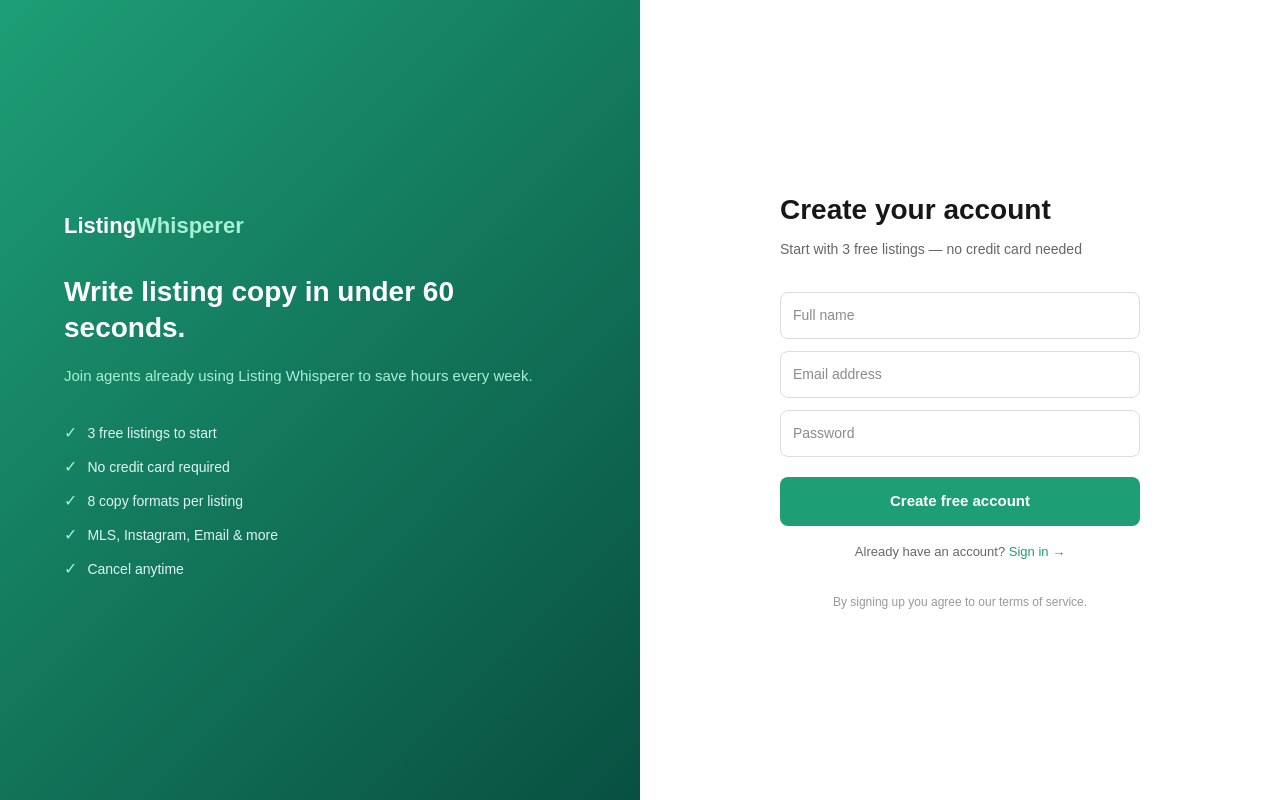
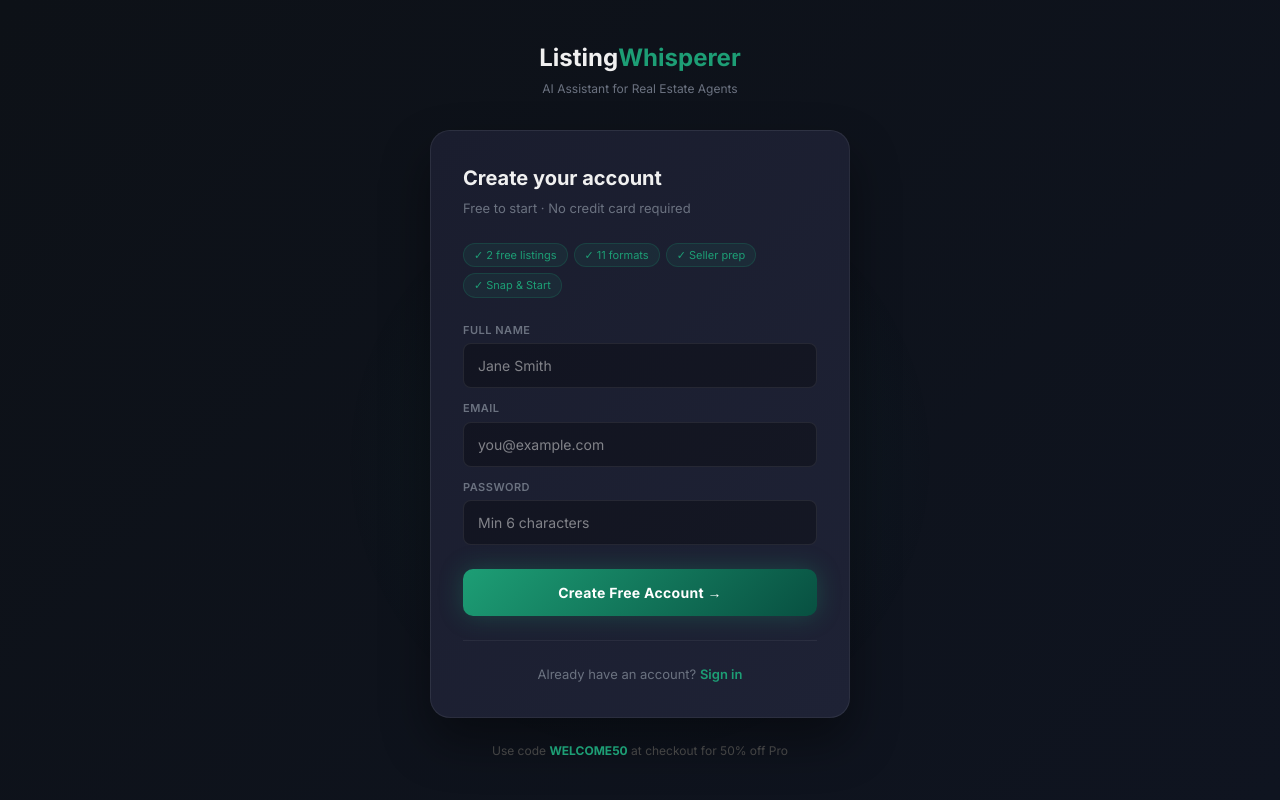
Before and after one commit to APD013/listing-whisperer, a Next.js app: page /signup in a window 1280 px wide. Built offline with nearby package versions, Linux system fonts and the light colour scheme; no server answers.

Commit message:
Redesign login and signup pages with dark premium UI

```diff
--- a/src/app/login/page.tsx
+++ b/src/app/login/page.tsx
@@ -34,43 +34,76 @@ export default function LoginPage() {
   }
 
   return (
-    <main style={{minHeight:'100vh',display:'flex',fontFamily:'sans-serif'}}>
-      {/* LEFT SIDE */}
-      <div style={{flex:1,background:'linear-gradient(135deg,#1D9E75,#085041)',display:'flex',flexDirection:'column',justifyContent:'center',padding:'4rem',color:'#fff'}}>
-        <div style={{fontSize:'22px',fontWeight:'700',marginBottom:'2rem'}}>Listing<span style={{color:'#a8f0d4'}}>Whisperer</span></div>
-        <h2 style={{fontSize:'1.75rem',fontWeight:'600',lineHeight:'1.3',marginBottom:'1rem'}}>
-          Turn rough listing notes into polished marketing copy — in seconds.
-        </h2>
-        <p style={{fontSize:'15px',color:'#a8f0d4',lineHeight:'1.8',marginBottom:'2rem'}}>
-          MLS descriptions, Instagram captions, email blasts, and more. All from one set of notes.
-        </p>
-        {['8 copy formats in one click','MLS-ready formatting','Tone & buyer targeting','Saves listing history'].map(item => (
-          <div key={item} style={{display:'flex',alignItems:'center',gap:'10px',marginBottom:'10px'}}>
-            <span style={{color:'#a8f0d4',fontSize:'16px'}}>✓</span>
-            <span style={{fontSize:'14px',color:'#e0f7ee'}}>{item}</span>
+    <main style={{minHeight:'100vh',background:'linear-gradient(135deg, #0d1117 0%, #0f1420 100%)',fontFamily:"'Inter', sans-serif",display:'flex',alignItems:'center',justifyContent:'center',padding:'2rem'}}>
+
+      {/* BACKGROUND GLOW */}
+      <div style={{position:'fixed',top:'20%',left:'50%',transform:'translateX(-50%)',width:'600px',height:'600px',background:'radial-gradient(circle, rgba(29,158,117,0.08) 0%, transparent 70%)',pointerEvents:'none'}}/>
+
+      <div style={{width:'100%',maxWidth:'420px',position:'relative',zIndex:1}}>
+
+        {/* LOGO */}
+        <div style={{textAlign:'center',marginBottom:'2rem'}}>
+          <a href="/" style={{textDecoration:'none'}}>
+            <div style={{fontSize:'24px',fontWeight:'700',color:'#f0f0f0'}}>
+              Listing<span style={{color:'#1D9E75'}}>Whisperer</span>
+            </div>
+            <div style={{fontSize:'12px',color:'#6b7280',marginTop:'4px'}}>AI Assistant for Real Estate Agents</div>
+          </a>
+        </div>
+
+        {/* CARD */}
+        <div style={{background:'linear-gradient(135deg, #1a1d2e 0%, #1e2235 100%)',borderRadius:'20px',border:'1px solid rgba(255,255,255,0.07)',padding:'2rem',boxShadow:'0 24px 48px rgba(0,0,0,0.4)'}}>
+
+          <h1 style={{fontSize:'1.25rem',fontWeight:'700',color:'#f0f0f0',marginBottom:'6px'}}>Welcome back</h1>
+          <p style={{fontSize:'13px',color:'#6b7280',marginBottom:'1.5rem'}}>Sign in to your workspace</p>
+
+          <div style={{marginBottom:'12px'}}>
+            <label style={{fontSize:'11px',fontWeight:'600',color:'#6b7280',display:'block',marginBottom:'5px',letterSpacing:'0.5px',textTransform:'uppercase'}}>Email</label>
+            <input
+              type="email"
+              placeholder="you@example.com"
+              value={email}
+              onChange={e => setEmail(e.target.value)}
+              onKeyDown={e => e.key === 'Enter' && handleLogin()}
+              style={{width:'100%',padding:'11px 14px',background:'rgba(0,0,0,0.3)',border:'1px solid rgba(255,255,255,0.08)',borderRadius:'8px',fontSize:'14px',color:'#f0f0f0',boxSizing:'border-box',outline:'none'}}
+            />
           </div>
-        ))}
-      </div>
 
-      {/* RIGHT SIDE */}
-      <div style={{flex:1,display:'flex',alignItems:'center',justifyContent:'center',padding:'4rem',background:'#fff'}}>
-        <div style={{width:'100%',maxWidth:'360px'}}>
-          <h1 style={{fontSize:'1.75rem',fontWeight:'600',marginBottom:'0.5rem'}}>Welcome back</h1>
-          <p style={{color:'#666',fontSize:'0.875rem',marginBottom:'2rem'}}>Sign in to your Listing Whisperer account</p>
-          <input type="email" placeholder="Email address" value={email} onChange={e=>setEmail(e.target.value)}
-            style={{width:'100%',padding:'12px',border:'1px solid #ddd',borderRadius:'8px',marginBottom:'12px',fontSize:'14px',boxSizing:'border-box'}}/>
-          <input type="password" placeholder="Password" value={password} onChange={e=>setPassword(e.target.value)}
-            style={{width:'100%',padding:'12px',border:'1px solid #ddd',borderRadius:'8px',marginBottom:'20px',fontSize:'14px',boxSizing:'border-box'}}/>
-          {message && <p style={{fontSize:'13px',marginBottom:'12px',color:'red'}}>{message}</p>}
+          <div style={{marginBottom:'1.5rem'}}>
+            <label style={{fontSize:'11px',fontWeight:'600',color:'#6b7280',display:'block',marginBottom:'5px',letterSpacing:'0.5px',textTransform:'uppercase'}}>Password</label>
+            <input
+              type="password"
+              placeholder="••••••••"
+              value={password}
+              onChange={e => setPassword(e.target.value)}
+              onKeyDown={e => e.key === 'Enter' && handleLogin()}
+              style={{width:'100%',padding:'11px 14px',background:'rgba(0,0,0,0.3)',border:'1px solid rgba(255,255,255,0.08)',borderRadius:'8px',fontSize:'14px',color:'#f0f0f0',boxSizing:'border-box',outline:'none'}}
+            />
+          </div>
+
+          {message && (
+            <div style={{background:'rgba(239,68,68,0.1)',border:'1px solid rgba(239,68,68,0.2)',borderRadius:'8px',padding:'10px 14px',marginBottom:'16px'}}>
+              <p style={{fontSize:'13px',color:'#f87171',margin:'0'}}>{message}</p>
+            </div>
+          )}
+
           <button onClick={handleLogin} disabled={loading}
-            style={{width:'100%',padding:'13px',background:'#1D9E75',color:'#fff',border:'none',borderRadius:'8px',fontSize:'15px',fontWeight:'600',cursor:'pointer',marginBottom:'16px'}}>
-            {loading ? 'Signing in...' : 'Sign in'}
+            style={{width:'100%',padding:'13px',background: loading ? '#085041' : 'linear-gradient(135deg,#1D9E75,#085041)',color:'#fff',border:'none',borderRadius:'10px',fontSize:'14px',fontWeight:'700',cursor: loading ? 'not-allowed' : 'pointer',boxShadow: loading ? 'none' : '0 0 24px rgba(29,158,117,0.3)',transition:'all 0.2s',letterSpacing:'0.3px'}}>
+            {loading ? 'Signing in...' : 'Sign In →'}
           </button>
-          <p style={{textAlign:'center',fontSize:'13px',color:'#666'}}>
-            No account? <a href="/signup" style={{color:'#1D9E75',fontWeight:'500'}}>Get started free →</a>
-          </p>
-          <p style={{textAlign:'center',fontSize:'12px',color:'#999',marginTop:'2rem'}}>
-            3 free listings · No credit card required
+
+          <div style={{marginTop:'1.5rem',paddingTop:'1.5rem',borderTop:'1px solid rgba(255,255,255,0.06)',textAlign:'center'}}>
+            <p style={{fontSize:'13px',color:'#6b7280',margin:'0'}}>
+              Don't have an account?{' '}
+              <a href="/signup" style={{color:'#1D9E75',textDecoration:'none',fontWeight:'600'}}>Sign up free</a>
+            </p>
+          </div>
+        </div>
+
+        {/* FOOTER */}
+        <div style={{textAlign:'center',marginTop:'1.5rem'}}>
+          <p style={{fontSize:'12px',color:'#444'}}>
+            No credit card required · 2 free listings to start
           </p>
         </div>
       </div>
--- a/src/app/signup/page.tsx
+++ b/src/app/signup/page.tsx
@@ -15,6 +15,7 @@ export default function SignupPage() {
   const [name, setName] = useState('')
   const [loading, setLoading] = useState(false)
   const [message, setMessage] = useState('')
+  const [success, setSuccess] = useState(false)
 
   const handleSignup = async () => {
     trackSignupStarted()
@@ -29,7 +30,7 @@ export default function SignupPage() {
         setMessage(error.message)
       } else {
         trackSignupCompleted('new_user')
-        setMessage('Success! Check your email to confirm.')
+        setSuccess(true)
       }
     } catch(e) {
       setMessage('Something went wrong, try again.')
@@ -38,51 +39,113 @@ export default function SignupPage() {
   }
 
   return (
-    <main style={{minHeight:'100vh',display:'flex',fontFamily:'sans-serif'}}>
-      {/* LEFT SIDE */}
-      <div style={{flex:1,background:'linear-gradient(135deg,#1D9E75,#085041)',display:'flex',flexDirection:'column',justifyContent:'center',padding:'4rem',color:'#fff'}}>
-        <div style={{fontSize:'22px',fontWeight:'700',marginBottom:'2rem'}}>Listing<span style={{color:'#a8f0d4'}}>Whisperer</span></div>
-        <h2 style={{fontSize:'1.75rem',fontWeight:'600',lineHeight:'1.3',marginBottom:'1rem'}}>
-          Write listing copy in under 60 seconds.
-        </h2>
-        <p style={{fontSize:'15px',color:'#a8f0d4',lineHeight:'1.8',marginBottom:'2rem'}}>
-          Join agents already using Listing Whisperer to save hours every week.
+    <main style={{minHeight:'100vh',background:'linear-gradient(135deg, #0d1117 0%, #0f1420 100%)',fontFamily:"'Inter', sans-serif",display:'flex',alignItems:'center',justifyContent:'center',padding:'2rem'}}>
+
+      {/* BACKGROUND GLOW */}
+      <div style={{position:'fixed',top:'20%',left:'50%',transform:'translateX(-50%)',width:'600px',height:'600px',background:'radial-gradient(circle, rgba(29,158,117,0.08) 0%, transparent 70%)',pointerEvents:'none'}}/>
+
+      <div style={{width:'100%',maxWidth:'420px',position:'relative',zIndex:1}}>
+
+        {/* LOGO */}
+        <div style={{textAlign:'center',marginBottom:'2rem'}}>
+          <a href="/" style={{textDecoration:'none'}}>
+            <div style={{fontSize:'24px',fontWeight:'700',color:'#f0f0f0'}}>
+              Listing<span style={{color:'#1D9E75'}}>Whisperer</span>
+            </div>
+            <div style={{fontSize:'12px',color:'#6b7280',marginTop:'4px'}}>AI Assistant for Real Estate Agents</div>
+          </a>
+        </div>
+
+        {success ? (
+          <div style={{background:'linear-gradient(135deg, #1a1d2e 0%, #1e2235 100%)',borderRadius:'20px',border:'1px solid rgba(29,158,117,0.2)',padding:'2.5rem',boxShadow:'0 24px 48px rgba(0,0,0,0.4)',textAlign:'center'}}>
+            <div style={{fontSize:'3rem',marginBottom:'1rem'}}>✅</div>
+            <h2 style={{fontSize:'1.25rem',fontWeight:'700',color:'#f0f0f0',marginBottom:'8px'}}>Check your email!</h2>
+            <p style={{fontSize:'14px',color:'#6b7280',lineHeight:'1.7',marginBottom:'1.5rem'}}>
+              We sent a confirmation link to <strong style={{color:'#f0f0f0'}}>{email}</strong>. Click it to activate your account and start generating listings.
             </p>
-        {[
-          '3 free listings to start',
-          'No credit card required',
-          '8 copy formats per listing',
-          'MLS, Instagram, Email & more',
-          'Cancel anytime',
-        ].map(item => (
-          <div key={item} style={{display:'flex',alignItems:'center',gap:'10px',marginBottom:'10px'}}>
-            <span style={{color:'#a8f0d4',fontSize:'16px'}}>✓</span>
-            <span style={{fontSize:'14px',color:'#e0f7ee'}}>{item}</span>
+            <div style={{background:'rgba(29,158,117,0.1)',border:'1px solid rgba(29,158,117,0.2)',borderRadius:'10px',padding:'1rem',marginBottom:'1.5rem'}}>
+              <p style={{fontSize:'12px',color:'#1D9E75',margin:'0',lineHeight:'1.8'}}>
+                ✓ 2 free listings included<br/>
+                ✓ 11 copy formats per listing<br/>
+                ✓ Seller Meeting Prep<br/>
+                ✓ Snap & Start on-site drafts
+              </p>
             </div>
+            <a href="/login" style={{display:'block',padding:'12px',background:'linear-gradient(135deg,#1D9E75,#085041)',color:'#fff',borderRadius:'10px',textDecoration:'none',fontSize:'14px',fontWeight:'600'}}>
+              Go to Sign In →
+            </a>
+          </div>
+        ) : (
+          <div style={{background:'linear-gradient(135deg, #1a1d2e 0%, #1e2235 100%)',borderRadius:'20px',border:'1px solid rgba(255,255,255,0.07)',padding:'2rem',boxShadow:'0 24px 48px rgba(0,0,0,0.4)'}}>
+
+            <h1 style={{fontSize:'1.25rem',fontWeight:'700',color:'#f0f0f0',marginBottom:'6px'}}>Create your account</h1>
+            <p style={{fontSize:'13px',color:'#6b7280',marginBottom:'1.5rem'}}>Free to start · No credit card required</p>
+
+            {/* FEATURE PILLS */}
+            <div style={{display:'flex',gap:'6px',flexWrap:'wrap',marginBottom:'1.5rem'}}>
+              {['2 free listings','11 formats','Seller prep','Snap & Start'].map(f => (
+                <span key={f} style={{fontSize:'11px',background:'rgba(29,158,117,0.1)',color:'#1D9E75',padding:'3px 10px',borderRadius:'20px',border:'1px solid rgba(29,158,117,0.2)'}}>✓ {f}</span>
               ))}
             </div>
 
-      {/* RIGHT SIDE */}
-      <div style={{flex:1,display:'flex',alignItems:'center',justifyContent:'center',padding:'4rem',background:'#fff'}}>
-        <div style={{width:'100%',maxWidth:'360px'}}>
-          <h1 style={{fontSize:'1.75rem',fontWeight:'600',marginBottom:'0.5rem'}}>Create your account</h1>
-          <p style={{color:'#666',fontSize:'0.875rem',marginBottom:'2rem'}}>Start with 3 free listings — no credit card needed</p>
-          <input type="text" placeholder="Full name" value={name} onChange={e=>setName(e.target.value)}
-            style={{width:'100%',padding:'12px',border:'1px solid #ddd',borderRadius:'8px',marginBottom:'12px',fontSize:'14px',boxSizing:'border-box'}}/>
-          <input type="email" placeholder="Email address" value={email} onChange={e=>setEmail(e.target.value)}
-            style={{width:'100%',padding:'12px',border:'1px solid #ddd',borderRadius:'8px',marginBottom:'12px',fontSize:'14px',boxSizing:'border-box'}}/>
-          <input type="password" placeholder="Password" value={password} onChange={e=>setPassword(e.target.value)}
-            style={{width:'100%',padding:'12px',border:'1px solid #ddd',borderRadius:'8px',marginBottom:'20px',fontSize:'14px',boxSizing:'border-box'}}/>
-          {message && <p style={{fontSize:'13px',marginBottom:'12px',color:message.includes('Success')?'green':'red'}}>{message}</p>}
+            <div style={{marginBottom:'12px'}}>
+              <label style={{fontSize:'11px',fontWeight:'600',color:'#6b7280',display:'block',marginBottom:'5px',letterSpacing:'0.5px',textTransform:'uppercase'}}>Full Name</label>
+              <input
+                type="text"
+                placeholder="Jane Smith"
+                value={name}
+                onChange={e => setName(e.target.value)}
+                style={{width:'100%',padding:'11px 14px',background:'rgba(0,0,0,0.3)',border:'1px solid rgba(255,255,255,0.08)',borderRadius:'8px',fontSize:'14px',color:'#f0f0f0',boxSizing:'border-box',outline:'none'}}
+              />
+            </div>
+
+            <div style={{marginBottom:'12px'}}>
+              <label style={{fontSize:'11px',fontWeight:'600',color:'#6b7280',display:'block',marginBottom:'5px',letterSpacing:'0.5px',textTransform:'uppercase'}}>Email</label>
+              <input
+                type="email"
+                placeholder="you@example.com"
+                value={email}
+                onChange={e => setEmail(e.target.value)}
+                style={{width:'100%',padding:'11px 14px',background:'rgba(0,0,0,0.3)',border:'1px solid rgba(255,255,255,0.08)',borderRadius:'8px',fontSize:'14px',color:'#f0f0f0',boxSizing:'border-box',outline:'none'}}
+              />
+            </div>
+
+            <div style={{marginBottom:'1.5rem'}}>
+              <label style={{fontSize:'11px',fontWeight:'600',color:'#6b7280',display:'block',marginBottom:'5px',letterSpacing:'0.5px',textTransform:'uppercase'}}>Password</label>
+              <input
+                type="password"
+                placeholder="Min 6 characters"
+                value={password}
+                onChange={e => setPassword(e.target.value)}
+                onKeyDown={e => e.key === 'Enter' && handleSignup()}
+                style={{width:'100%',padding:'11px 14px',background:'rgba(0,0,0,0.3)',border:'1px solid rgba(255,255,255,0.08)',borderRadius:'8px',fontSize:'14px',color:'#f0f0f0',boxSizing:'border-box',outline:'none'}}
+              />
+            </div>
+
+            {message && (
+              <div style={{background:'rgba(239,68,68,0.1)',border:'1px solid rgba(239,68,68,0.2)',borderRadius:'8px',padding:'10px 14px',marginBottom:'16px'}}>
+                <p style={{fontSize:'13px',color:'#f87171',margin:'0'}}>{message}</p>
+              </div>
+            )}
+
             <button onClick={handleSignup} disabled={loading}
-            style={{width:'100%',padding:'13px',background:'#1D9E75',color:'#fff',border:'none',borderRadius:'8px',fontSize:'15px',fontWeight:'600',cursor:'pointer',marginBottom:'16px'}}>
-            {loading ? 'Creating account...' : 'Create free account'}
+              style={{width:'100%',padding:'13px',background: loading ? '#085041' : 'linear-gradient(135deg,#1D9E75,#085041)',color:'#fff',border:'none',borderRadius:'10px',fontSize:'14px',fontWeight:'700',cursor: loading ? 'not-allowed' : 'pointer',boxShadow: loading ? 'none' : '0 0 24px rgba(29,158,117,0.3)',transition:'all 0.2s',letterSpacing:'0.3px'}}>
+              {loading ? 'Creating account...' : 'Create Free Account →'}
             </button>
-          <p style={{textAlign:'center',fontSize:'13px',color:'#666'}}>
-            Already have an account? <a href="/login" style={{color:'#1D9E75',fontWeight:'500'}}>Sign in →</a>
+
+            <div style={{marginTop:'1.5rem',paddingTop:'1.5rem',borderTop:'1px solid rgba(255,255,255,0.06)',textAlign:'center'}}>
+              <p style={{fontSize:'13px',color:'#6b7280',margin:'0'}}>
+                Already have an account?{' '}
+                <a href="/login" style={{color:'#1D9E75',textDecoration:'none',fontWeight:'600'}}>Sign in</a>
               </p>
-          <p style={{textAlign:'center',fontSize:'12px',color:'#999',marginTop:'2rem'}}>
-            By signing up you agree to our terms of service.
+            </div>
+          </div>
+        )}
+
+        {/* FOOTER */}
+        <div style={{textAlign:'center',marginTop:'1.5rem'}}>
+          <p style={{fontSize:'12px',color:'#444'}}>
+            Use code <strong style={{color:'#1D9E75'}}>WELCOME50</strong> at checkout for 50% off Pro
           </p>
         </div>
       </div>
```
Lines whose indentation alone changed are shown as unchanged.
